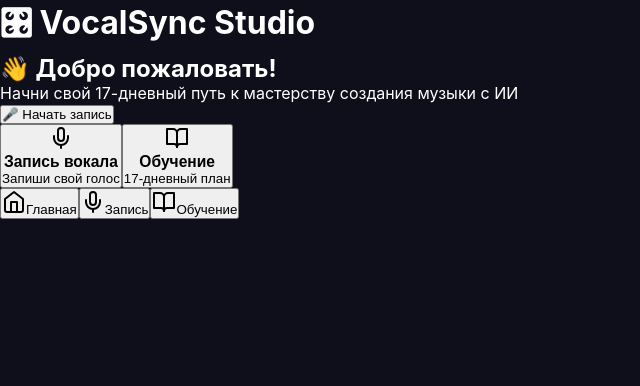
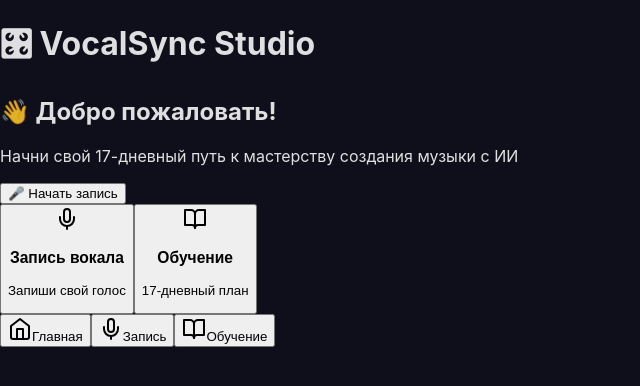
Before and after one commit to MoonAmiway/vocalsync, a React (Vite) app: page / in a window 1280 px wide. Shown: the top 386 px of the page, without its empty margins (0-640 px from the left). Built offline with nearby package versions, Linux system fonts and the light colour scheme.

Commit message:
fix: proper index.css file with correct extension

```diff
--- a/src/index.css
+++ b/src/index.css
@@ -1,32 +1,17 @@
 /* src/index.css - Базовые стили */
-* {
-  box-sizing: border-box;
-  margin: 0;
-  padding: 0;
+:root {
+  font-family: Inter, system-ui, sans-serif;
+  background-color: #0F0F1B;
+  color: rgba(255, 255, 255, 0.87);
 }
 
 body {
-  font-family: -apple-system, BlinkMacSystemFont, 'Segoe UI', Roboto, sans-serif;
-  background-color: #0F0F1B;
-  color: #ffffff;
-  -webkit-font-smoothing: antialiased;
-  -moz-osx-font-smoothing: grayscale;
+  margin: 0;
+  min-width: 320px;
+  min-height: 100vh;
 }
 
 #root {
-  min-height: 100vh;
-  display: flex;
-  flex-direction: column;
+  width: 100%;
+  margin: 0 auto;
 }
-
-/* Скрываем скроллбар для чистого вида */
-::-webkit-scrollbar {
-  width: 6px;
-}
-::-webkit-scrollbar-track {
-  background: #1A1A2E;
-}
-::-webkit-scrollbar-thumb {
-  background: #7B61FF;
-  border-radius: 3px;
-}
```
